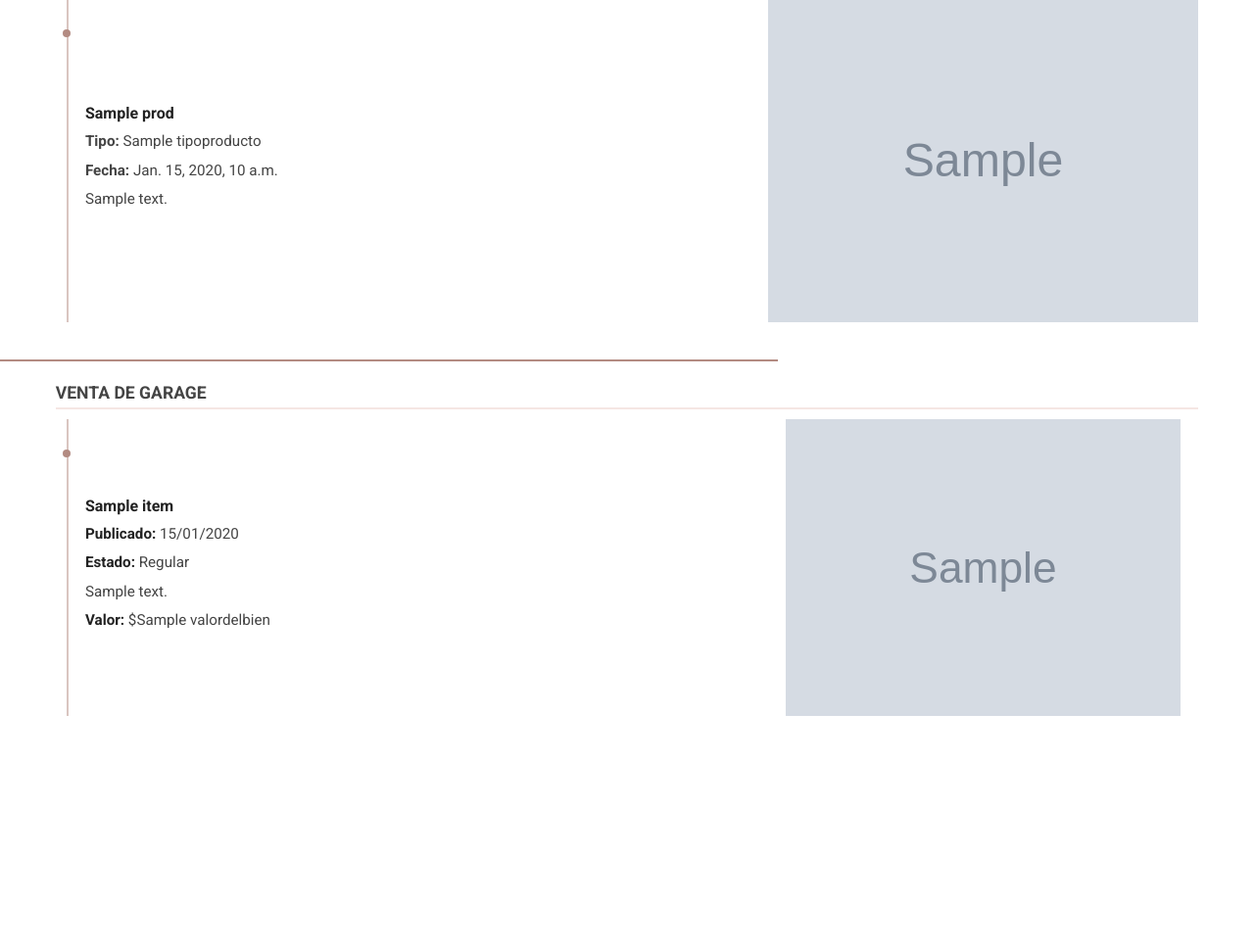
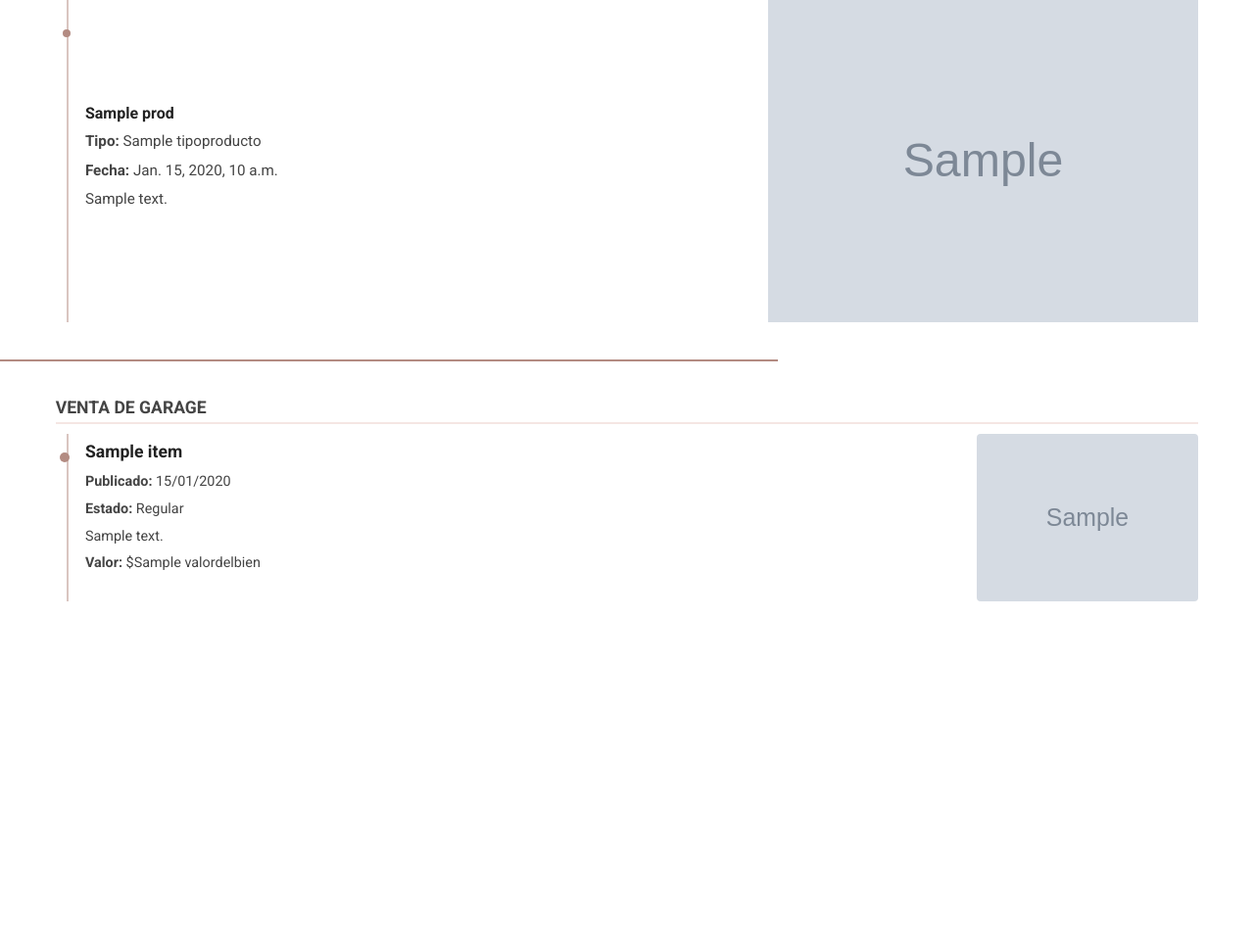
Before and after one commit to vanedelsaltos/proyecto-hoja-de-vida, a Django app: template hojadevida/templates/pdf/hoja_de_vida.html in a window 1280 px wide. Shown: the part 1716-2687 px from the top of the page at 98% size. Run offline with Django 5.2, Linux system fonts and the light colour scheme; the template is opened without the code that fills it: most values are stand-ins (such as "Sample title", 1, 10 or a date in 2020); grey boxes marked "Sample" are stand-in pictures.

Commit message:
cambio en el pdf

```diff
--- a/hojadevida/static/css/hoja_de_vida.css
+++ b/hojadevida/static/css/hoja_de_vida.css
@@ -516,29 +516,28 @@ body {
 }
 
 
-/* ===================== VENTA DE GARAGE (Estilo igual a Productos) ===================== */
+/* ===================== VENTA DE GARAGE (ESTILO FINAL) ===================== */
 
 .venta-garage {
     width: 100%;
     padding-left: 15mm;
     padding-right: 15mm;
-    margin-top: 6mm;
-    background-color: white;
-    page-break-inside: auto;
+    margin-top: 10mm;
 }
 
-/* Contenedor de cada producto (Alineación Flexbox) */
+/* Forzamos que el contenido sea una fila horizontal */
 .producto-venta-fila {
-    display: flex;
+    display: flex !important; /* !important asegura que nada lo bloquee */
+    flex-direction: row;
     gap: 10mm;
-    margin-bottom: 10mm;
-    align-items: center; /* Centra verticalmente imagen y texto */
+    margin-bottom: 15mm;
+    align-items: flex-start; /* Alinea el texto al inicio de la foto */
     position: relative;
     padding-left: 8mm;
-    page-break-inside: avoid; /* No corta el producto entre páginas */
+    page-break-inside: avoid;
 }
 
-/* La línea vertical lateral */
+/* La línea lateral y el punto */
 .producto-venta-fila::before {
     content: "";
     position: absolute;
@@ -550,55 +549,54 @@ body {
     opacity: 0.5;
 }
 
-/* El punto decorativo en la línea */
 .producto-venta-fila::after {
     content: "";
     position: absolute;
-    left: 2mm;
-    top: 8mm;
-    width: 8px;
-    height: 8px;
+    left: 1.2mm; /* Ajuste para centrar bien el punto */
+    top: 5mm;
+    width: 10px;
+    height: 10px;
     background-color: #b38b82;
     border-radius: 50%;
 }
 
-/* Configuración de anchos (60% Texto, 40% Imagen) */
+/* AJUSTE DE COLUMNAS */
 .producto-venta-texto {
-    flex: 3;
-    word-break: break-word;
+    flex: 1.5; /* El texto toma un poco más de espacio */
+    padding-top: 2mm;
 }
 
 .producto-venta-imagen {
-    flex: 2;
-    text-align: center;
+    flex: 1; /* La imagen toma menos espacio horizontal */
+    text-align: right;
 }
 
+/* CONTROL DE IMÁGENES MUY ALTAS (como la de la planta) */
 .producto-venta-imagen img {
-    width: 100%;
-    max-height: 80mm; /* Controla que la imagen no sea gigante */
+    max-width: 60mm;  /* No permite que sea muy ancha */
+    max-height: 60mm; /* NO permite que sea muy alta */
+    width: auto;
     height: auto;
+    object-fit: contain; /* Mantiene la proporción sin estirar */
+    border-radius: 4px;
     display: block;
-    object-fit: contain;
+    margin-left: auto; /* Empuja la imagen a la derecha */
 }
 
-/* Estilos de Tipografía para coincidir con el resto */
+/* Tipografía de los productos de venta */
 .producto-venta-texto h3 {
-    font-size: 1rem;
+    font-size: 1.1rem;
     font-weight: bold;
-    margin-bottom: 2mm;
+    margin-bottom: 3mm;
     color: #222;
+    text-transform: none;
 }
 
 .producto-venta-texto p {
-    font-size: 0.95rem;
-    line-height: 1.45;
+    font-size: 0.9rem;
+    line-height: 1.4;
     margin-bottom: 2mm;
     color: #444;
-}
-
-/* Opcional: Estilo resaltado para el Valor */
-.producto-venta-texto p strong {
-    color: #222;
 }
 
 
```
